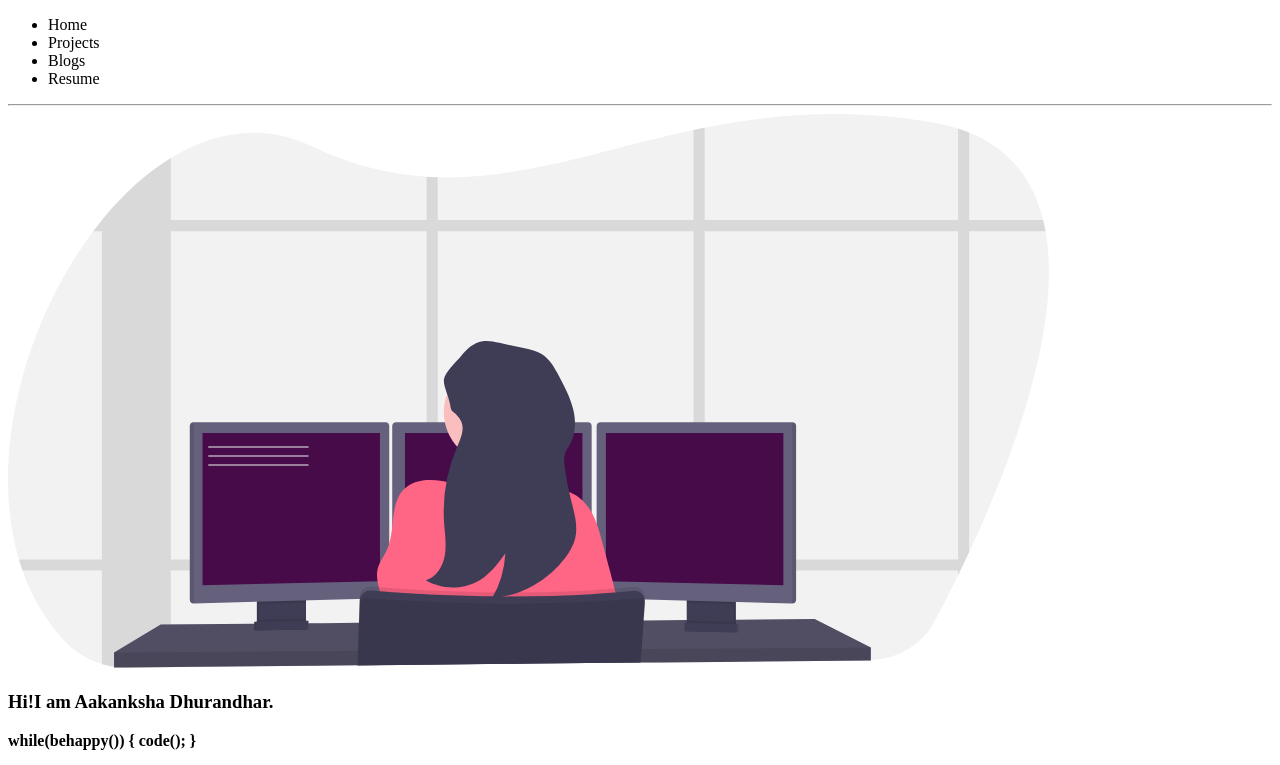
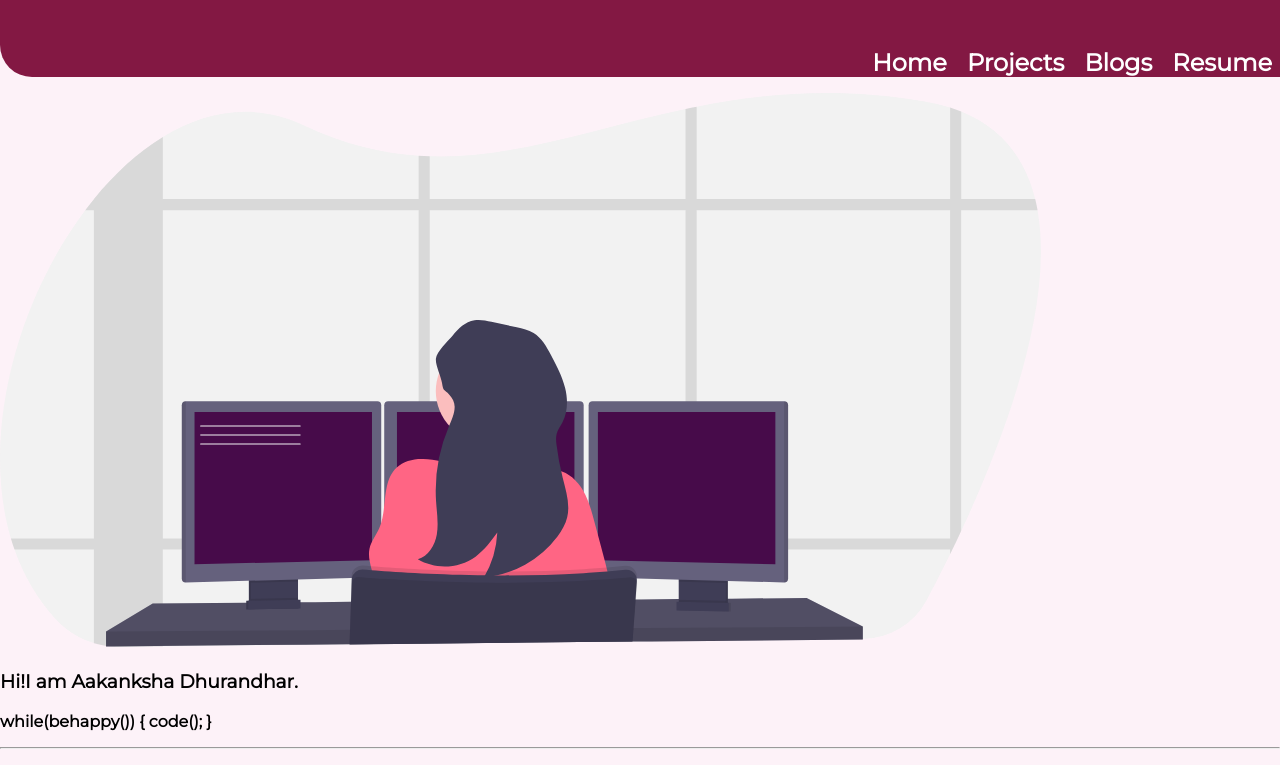
Before and after one commit to aakankshadhurandhar/Portfolio-website, a plain HTML site: page index.html in a window 1280 px wide. Shown: the top 765 px of the page. Drawn offline with Linux system fonts and the light colour scheme.

Commit message:
navbar and links updated

```diff
--- a/index.html
+++ b/index.html
@@ -5,19 +5,21 @@
     <meta http-equiv="X-UA-Compatible" content="IE=edge">
     <meta name="viewport" content="width=device-width, initial-scale=1.0">
     <title>Aakanksha_Dhurandhar</title>
+    <link rel="stylesheet" href="styles.css">
 </head>
 <body>
     <div class="navbar">
+        <strong>
             <ul>
-                <li>Home</li>
-                <li>Projects</li>
-                <li>Blogs</li>
-                <li>Resume</li>
+                <li><a class="link_active" href="#">Home</a></li>
+                <li><a href="#projects">Projects</a></li>
+                <li><a href="#blogs">Blogs</a></li>
+                <li ><a href="images/Aakanksha_dhurandhar_resume_2021.pdf">Resume</a></li>
             </ul>
 
+        </strong>
+    </div>
 
-    </div>
-    <hr>
     <section class="one">
         <div class="image-container">
                 <img src="images/undraw_programmer_imem.svg"/>
@@ -60,7 +62,7 @@
             </div>
             <div class="wrapper">
                         <div class="box">
-
+                                projects
                         </div>
             </div>
     </section>
--- /dev/null
+++ b/styles.css
@@ -0,0 +1,43 @@
+@import url('https://fonts.googleapis.com/css2?family=Montserrat&display=swap');
+body{
+
+    font-family: 'Montserrat', sans-serif;
+    background-color:#FDF2F8;
+    margin: 0rem;
+    padding: 0rem;
+
+}
+
+html{
+    box-sizing: border-box;/* includes margin,content and padding*/
+    margin: 0;
+    padding: 0;
+    overflow-x: hidden;/* to see if we can see a scroll bar or not here it is hidden*/
+}
+.navbar{
+    background-color:#831843;
+    padding:0rem;
+    padding-top: 2rem;
+    border-bottom-left-radius: 2rem;
+    color: azure;
+
+}
+.navbar ul{
+    list-style: none;
+    text-align: right;
+}
+.navbar li{
+    padding: 0rem .5rem;
+    display: inline;
+    font-size: 1.5rem;
+}
+.navbar a{
+    text-decoration: none;/*for no underline */
+    color: white;
+}
+.navbar .link_active{
+     font-weight:bold ;
+}
+.navbar a:hover{
+    color:#FCA5A5;
+}
```
Also changed, not shown: 1 other file.
